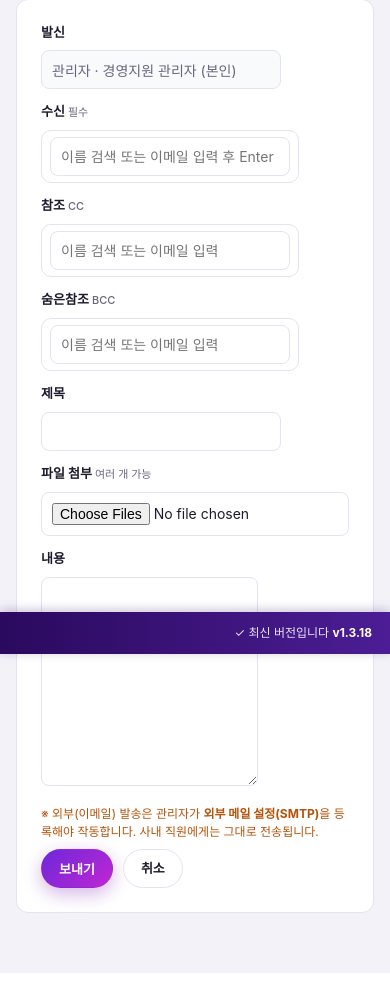
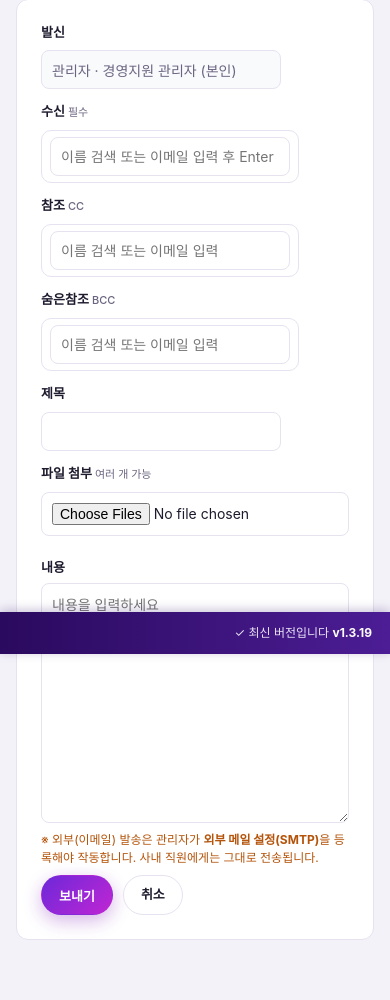
Before and after one commit to Claudio-sys11/thefeel-intranet, a Flask app: page /mail/compose in a window 390 px wide. Shown: the part 190-1190 px from the top of the page. Before the commit the page ends 1163 px from the top, so only its background shows below. Run offline with Flask 3, Linux system fonts and the light colour scheme; the visitor is signed in with stand-in values (Sample User, id 1); data comes from the database, SQL or seed files in the repository; data that the repository does not hold is empty.

Commit message:
v1.3.19 - 메일 쓰기 2단 배열(좌: 머리말 항목 / 우: 내용)
- 좌측: 발신/수신/참조/숨은참조/제목/파일첨부(라벨좌·입력우)
- 우측: 내용(본문) 큰 textarea가 우측 칸 전체 높이 차지
- .compose-2col CSS, 좁은 화면은 세로 스택(반응형). 자동완성/칩 유지

Co-Authored-By: Claude Opus 4.8 <noreply@anthropic.com>

```diff
--- a/static/style.css
+++ b/static/style.css
@@ -138,6 +138,13 @@ td.dt .dt-time{font-size:10.5px;color:#94a3b8}
   .form-lr .lr-row>label{flex:none;text-align:left;padding-top:0}
   .form-lr .lr-row>label small{display:inline}
 }
+/* 메일 쓰기 2단 배열: 좌(머리말 항목) · 우(내용) */
+.compose-2col{display:flex;gap:22px;align-items:stretch}
+.compose-2col .col-left{flex:1 1 0;min-width:0}
+.compose-2col .col-right{flex:1 1 0;min-width:0;display:flex;flex-direction:column}
+.compose-2col .col-right>label{font-weight:700;font-size:13px;margin:0 0 6px}
+.compose-2col .col-right textarea{flex:1;width:100%;min-height:420px;resize:vertical}
+@media(max-width:780px){ .compose-2col{flex-direction:column;gap:8px} .compose-2col .col-right textarea{min-height:240px} }
 /* 메일 수신자 입력(이름 검색 + 칩) */
 .recip-field{position:relative;display:flex;flex-wrap:wrap;gap:6px;align-items:center;
   border:1px solid var(--line);border-radius:10px;padding:6px 8px;background:#fff;min-height:44px}
--- a/templates/mail/compose.html
+++ b/templates/mail/compose.html
@@ -5,7 +5,10 @@
   <h2 class="page-title">메일 쓰기</h2>
   {% if current_user['role']=='admin' %}<a href="{{ url_for('admin_smtp') }}" class="btn">⚙ 외부 메일 설정</a>{% endif %}
 </div>
-<form method="post" class="form form-lr" enctype="multipart/form-data">
+<form method="post" class="form form-lr" enctype="multipart/form-data" style="max-width:1040px">
+  <div class="compose-2col">
+    <!-- 좌측: 발신/수신/참조/숨은참조/제목/첨부 -->
+    <div class="col-left">
       <div class="lr-row">
         <label>발신</label>
         <div class="lr-field">
@@ -26,7 +29,13 @@
       </div>
       <div class="lr-row"><label>제목</label><div class="lr-field"><input type="text" name="subject" value="{{ form.get('subject','') }}" required></div></div>
       <div class="lr-row"><label>파일 첨부 <small>여러 개 가능</small></label><div class="lr-field"><input type="file" name="attachments" multiple></div></div>
-  <div class="lr-row"><label>내용</label><div class="lr-field"><textarea name="body" rows="11">{{ form.get('body','') }}</textarea></div></div>
+    </div>
+    <!-- 우측: 내용 -->
+    <div class="col-right">
+      <label>내용</label>
+      <textarea name="body" placeholder="내용을 입력하세요">{{ form.get('body','') }}</textarea>
+    </div>
+  </div>
   {% if not smtp_on %}<p class="lr-note">※ 외부(이메일) 발송은 관리자가 <b>외부 메일 설정(SMTP)</b>을 등록해야 작동합니다. 사내 직원에게는 그대로 전송됩니다.</p>{% endif %}
   <div class="actions">
     <button class="btn primary">보내기</button>
--- a/version.py
+++ b/version.py
@@ -1,6 +1,6 @@
 # -*- coding: utf-8 -*-
 """버전 및 배포 정보 (릴리스마다 __version__ 만 올리면 됨)"""
-__version__ = "1.3.18"
+__version__ = "1.3.19"
 GITHUB_OWNER = "Claudio-sys11"
 GITHUB_REPO = "thefeel-intranet"
 # 릴리스 자산(설치파일) 이름 패턴 (실제 파일명에는 버전이 붙음: ...-1.0.2.exe)
```
Lines whose indentation alone changed are shown as unchanged.
